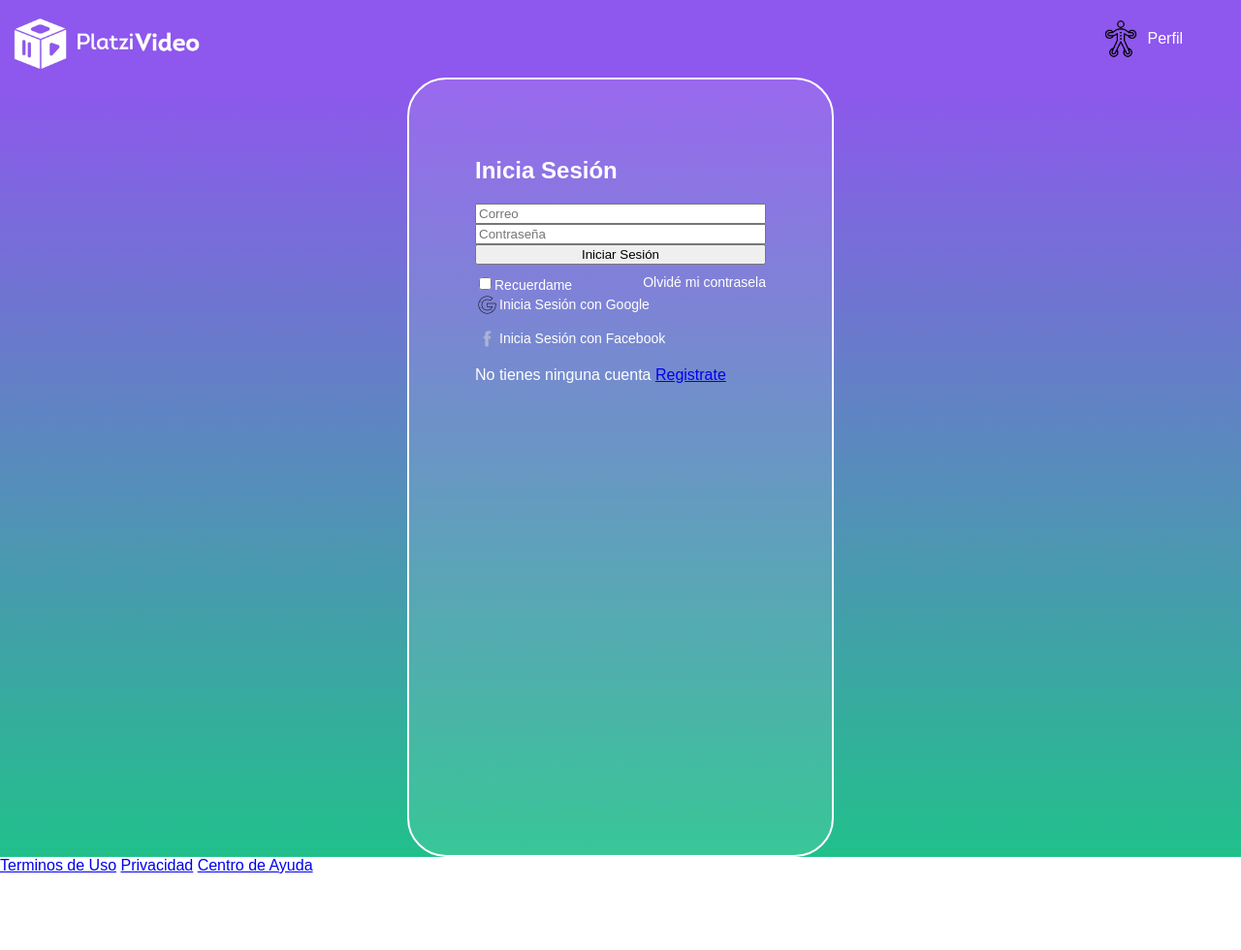
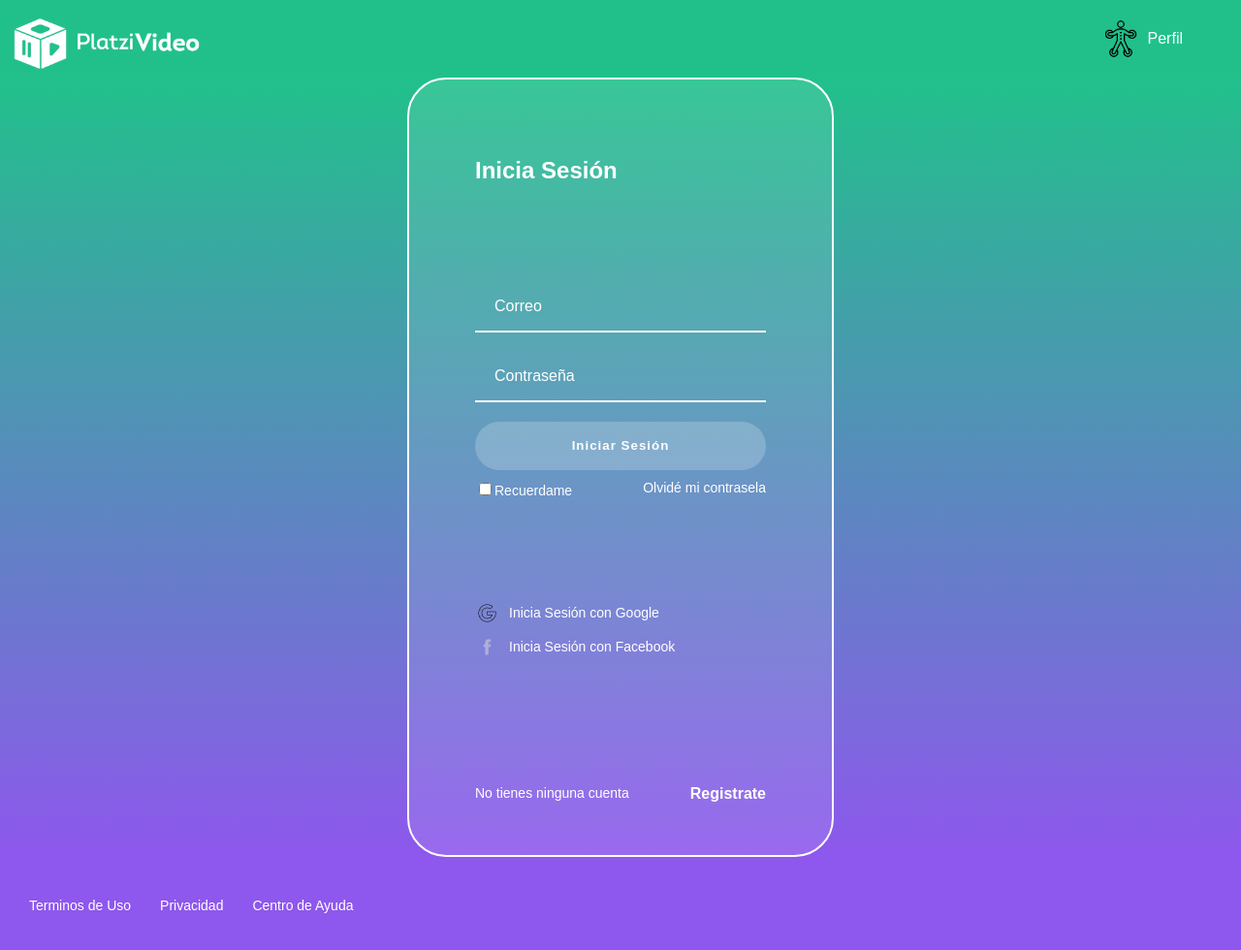
Before and after one commit to MarlonRoches/Curso-FrontDev, a plain HTML site: page Proyecto PLatzi/Login.html in a window 1280 px wide. Shown: the whole page at 97% size. Before the commit the page ends 902 px from the top, so only its background shows below. Drawn offline with Linux system fonts and the light colour scheme; a web font is replaced by a local one.

Commit message:
Estilos de login terminados

```diff
--- a/Proyecto PLatzi/styles.css
+++ b/Proyecto PLatzi/styles.css
@@ -1,7 +1,7 @@
 header{
     width: 100%;
     height: 80px;
-    background-color: #8e57ed;
+    background-color: #21C08b;
     display: flex;
     justify-content: space-between;
     /* alinear elementos verticalmente */
@@ -67,7 +67,7 @@ body{
    }
 
    .login{
-       background:linear-gradient( #8e57ed,#21C08b);
+       background:linear-gradient( #21C08b,#8e57ed);
        /* propiedad para ubicar los elementos */
        display: flex;
        /* alinear en vertical*/
@@ -90,7 +90,11 @@ body{
        padding: 60px 68px 40px;
        min-height: 700px;
        width: 300px;
-   }
+
+       display: flex;
+       justify-content: space-between;
+        flex-direction: column;
+    }
    .login__container--form{
     display: flex;
     flex-direction: column;
@@ -120,6 +124,9 @@ body{
     text-decoration: underline;
 }
 
+.login__container--social-media{
+    padding: 25px 0px;
+}
 .login__container--social-media div{
 display: flex;
 align-items: center;
@@ -130,4 +137,73 @@ margin-bottom: 10px ;
 .login__container--social-media__icon{
     width: 25px;
     height: 25px;
+    margin-right: 10px;
 }
+.login__container--register{
+    font-size: 14px;
+display: flex;
+justify-content: space-between;
+}
+.login__container--register a{
+    color: white;
+    /* espacio entre los elementos */
+    font-weight: bold;
+    text-decoration: none;
+    font-size: 16px ;
+
+   }
+   .login__container--register a:hover{
+    text-decoration: underline;
+   }
+
+   .input
+   {
+       background-color: transparent;
+       border-left: 0px;
+       border-top: 0px;
+       border-right: 0px;
+       border-bottom: 2px solid white;
+       font-size: 16px;
+       font-family: 'Muli', sans-serif;
+       margin-bottom: 20px;
+       padding: 0px 20px;
+       outline: none;
+       height: 50px;
+       color: white;
+   }
+   .input::placeholder {
+      color: white;
+   }
+
+   .button{
+    background: rgba(255, 255, 255, 0.2);
+    border-radius: 25px;
+    height: 50px;
+    color: white;
+    outline: none;
+    border: none;
+    font-family: 'Muli', sans-serif;
+    font-weight: bold;
+    letter-spacing: 1px;
+    margin-right: 10px 0px;
+   }
+
+   .footer{
+       display: flex;
+       align-items: center;
+       height: 100px;
+       width: 100%;
+       background-attachment: fixed;
+       background: #8e57ed;
+
+   }
+.footer a{
+color: white;
+cursor: pointer;
+font-size: 14px;
+padding-left: 30px;
+text-decoration: none;
+}
+.footer a:hover{
+text-decoration:underline ;
+}
```
Also changed, not shown: Proyecto PLatzi/Login.html (+1 -1 lines).
